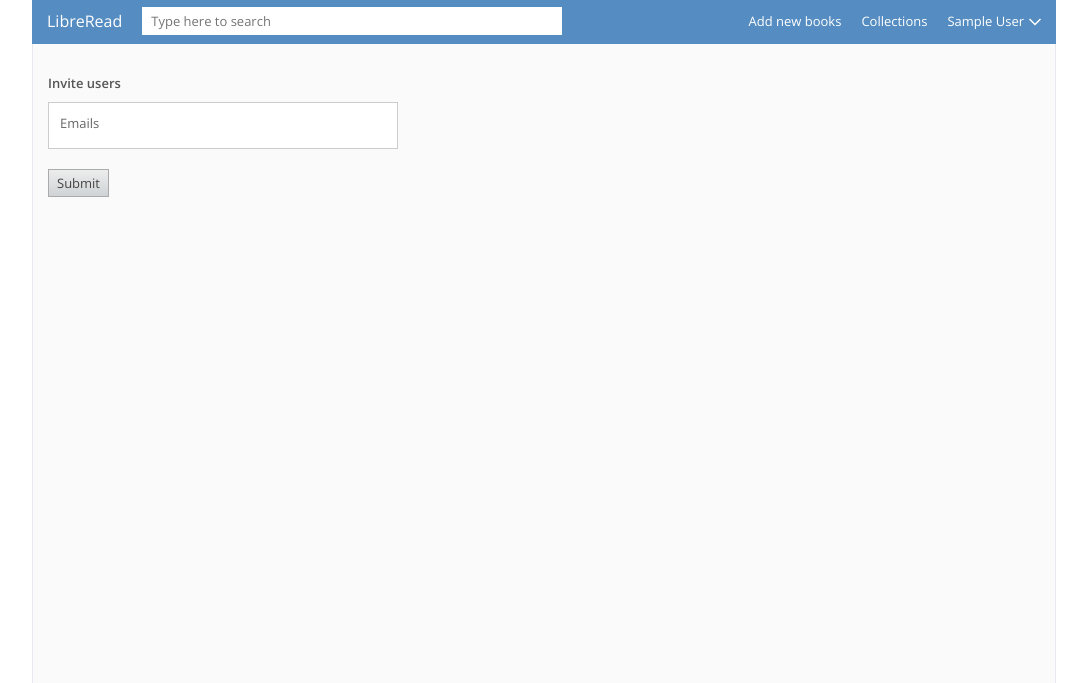
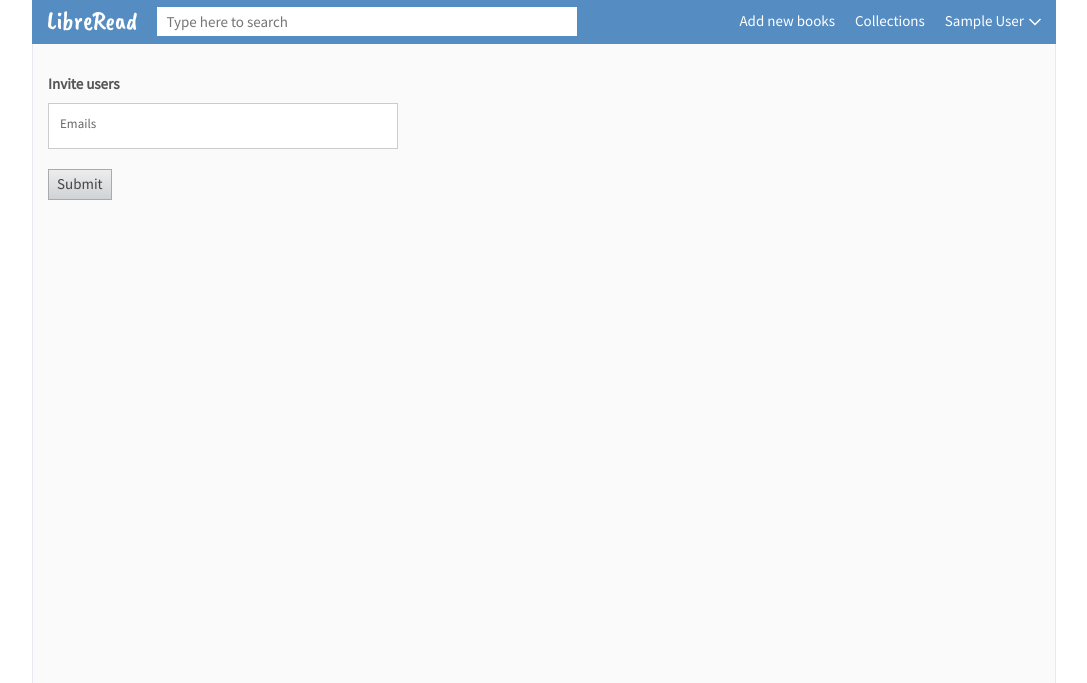
Before and after one commit to trybeapps/server, a Flask app: page /invite in a window 1280 px wide. Shown: the top 683 px of the page, without its empty margins (96-1183 px from the left). Run offline with Flask 2, Linux system fonts and the light colour scheme; the visitor is signed in with stand-in values (Sample User, id 1); data comes from the database, SQL or seed files in the repository; some libraries are stand-ins or nearby versions.

Commit message:
font change

```diff
--- a/app/static/css/_scss/style.scss
+++ b/app/static/css/_scss/style.scss
@@ -1,6 +1,6 @@
 body, input {
-  font-family: 'Open Sans', sans-serif!important;
-  font-size: 13px;
+  font-family: 'Source Sans Pro', sans-serif!important;
+  font-size: 15px;
   color: #555;
 }
 
@@ -96,10 +96,11 @@ header {
 
 .logo {
   float: left;
-  font-size: 16px;
+  font-family: 'Caveat Brush', cursive;
+  font-size: 26px;
   color: white;
   text-decoration: none;
-  padding-top: 10px;
+  padding-top: 4px;
 
   &:hover {
     text-decoration: none;
@@ -126,7 +127,7 @@ header {
   a,div {
     float: left;
     color: white;
-    margin-top: 12px;
+    margin-top: 11px;
     margin-right: 20px;
     cursor: pointer;
 
@@ -144,7 +145,7 @@ header {
 
     .first-name {
       float: left;
-      margin: 12px 5px 0 0;
+      margin: 11px 5px 0 0;
     }
 
     svg {
@@ -304,7 +305,7 @@ header {
   background: linear-gradient(#ededed,#cfd3d6);
   color: #444;
   border: 1px solid #aaa;
-  padding: 4px 8px;
+  padding: 4px 8px 6px;
   text-decoration: none;
   cursor: pointer;
   outline: none;
@@ -538,5 +539,5 @@ header {
 
 .del-book-btn {
   float: right;
-  margin-top: 8px;
+  margin-top: 6px;
 }
--- a/app/static/css/style.css
+++ b/app/static/css/style.css
@@ -1,6 +1,6 @@
 body, input {
-  font-family: "Open Sans", sans-serif !important;
-  font-size: 13px;
+  font-family: "Source Sans Pro", sans-serif !important;
+  font-size: 15px;
   color: #555; }
 
 * {
@@ -72,10 +72,11 @@ header {
 
 .logo {
   float: left;
-  font-size: 16px;
+  font-family: 'Caveat Brush', cursive;
+  font-size: 26px;
   color: white;
   text-decoration: none;
-  padding-top: 10px; }
+  padding-top: 4px; }
   .logo:hover {
     text-decoration: none; }
 
@@ -95,7 +96,7 @@ header {
   .management a, .management div {
     float: left;
     color: white;
-    margin-top: 12px;
+    margin-top: 11px;
     margin-right: 20px;
     cursor: pointer; }
     .management a:hover, .management div:hover {
@@ -106,7 +107,7 @@ header {
     margin-top: 0; }
     .management .user .first-name {
       float: left;
-      margin: 12px 5px 0 0; }
+      margin: 11px 5px 0 0; }
     .management .user svg {
       float: left;
       margin-top: 16px; }
@@ -210,7 +211,7 @@ header {
   background: linear-gradient(#ededed, #cfd3d6);
   color: #444;
   border: 1px solid #aaa;
-  padding: 4px 8px;
+  padding: 4px 8px 6px;
   text-decoration: none;
   cursor: pointer;
   outline: none; }
@@ -368,4 +369,4 @@ header {
 
 .del-book-btn {
   float: right;
-  margin-top: 8px; }
+  margin-top: 6px; }
--- a/app/templates/layout.html
+++ b/app/templates/layout.html
@@ -4,7 +4,8 @@
     {% block head %}
     <meta charset="utf-8">
     <title>LibreRead - {% block title %}{% endblock %}</title>
-    <link href="https://fonts.googleapis.com/css?family=Open+Sans:400,600" rel="stylesheet">
+    <link href="https://fonts.googleapis.com/css?family=Caveat+Brush" rel="stylesheet">
+    <link href="https://fonts.googleapis.com/css?family=Source+Sans+Pro" rel="stylesheet">
     <link rel="stylesheet" type="text/css" href="/static/css/style.css">
     {% endblock %}
   </head>
--- a/app/templates/signin.html
+++ b/app/templates/signin.html
@@ -3,7 +3,8 @@
   <head>
     <meta charset="utf-8">
     <title>LibreRead</title>
-    <link href="https://fonts.googleapis.com/css?family=Open+Sans:400,600" rel="stylesheet">
+    <link href="https://fonts.googleapis.com/css?family=Caveat+Brush" rel="stylesheet">
+    <link href="https://fonts.googleapis.com/css?family=Source+Sans+Pro" rel="stylesheet">
     <link rel="stylesheet" type="text/css" href="/static/css/style.css">
   </head>
   <body>
--- a/app/templates/signup.html
+++ b/app/templates/signup.html
@@ -3,7 +3,8 @@
   <head>
     <meta charset="utf-8">
     <title>LibreRead</title>
-    <link href="https://fonts.googleapis.com/css?family=Open+Sans:400,600" rel="stylesheet">
+    <link href="https://fonts.googleapis.com/css?family=Caveat+Brush" rel="stylesheet">
+    <link href="https://fonts.googleapis.com/css?family=Source+Sans+Pro" rel="stylesheet">
     <link rel="stylesheet" type="text/css" href="/static/css/style.css">
   </head>
   <body>
--- a/app/templates/viewer.html
+++ b/app/templates/viewer.html
@@ -27,7 +27,8 @@ See https://github.com/adobe-type-tools/cmap-resources
     <meta name="google" content="notranslate">
     <meta http-equiv="X-UA-Compatible" content="IE=edge">
     <title>PDF.js viewer</title>
-
+    <link href="https://fonts.googleapis.com/css?family=Caveat+Brush" rel="stylesheet">
+    <link href="https://fonts.googleapis.com/css?family=Source+Sans+Pro" rel="stylesheet">
 
     <link rel="stylesheet" href="/static/css/viewer.css">
     <link rel="stylesheet" href="/static/css/style.css">
```
